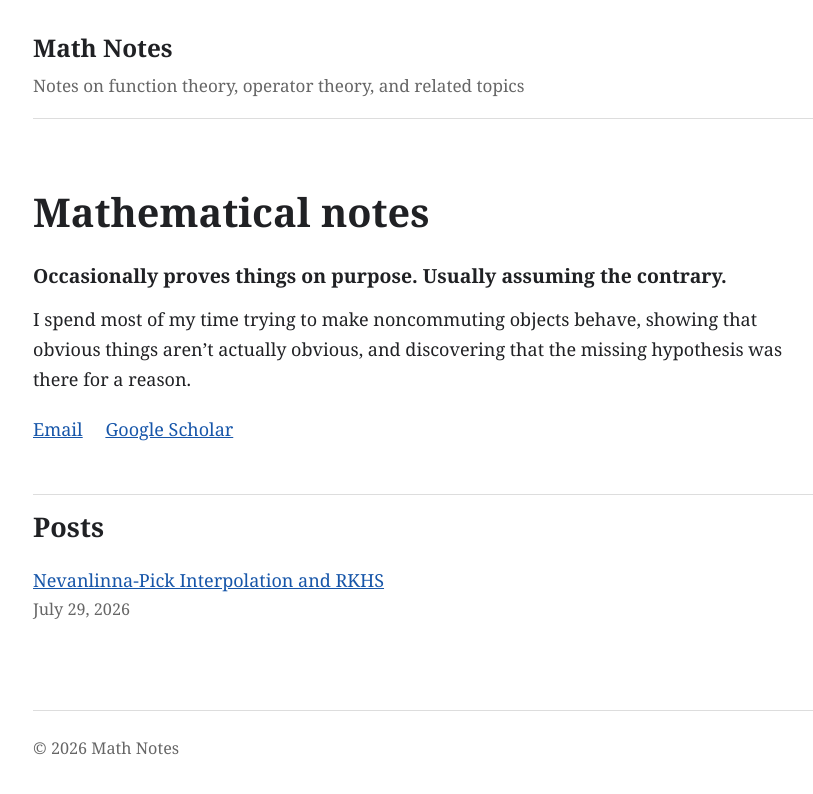
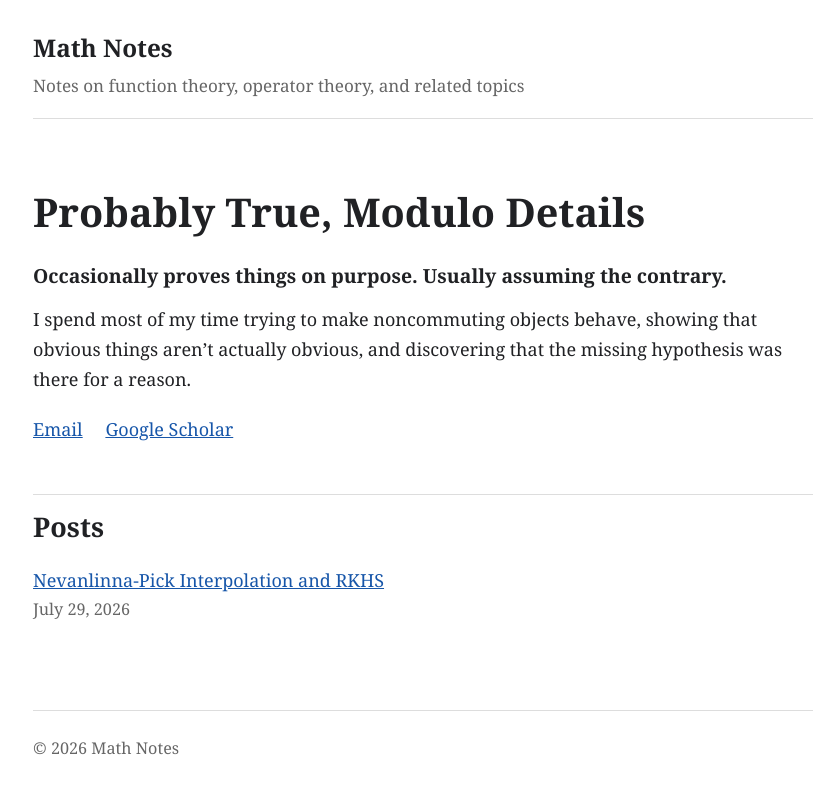
Before and after one commit to jamesftian/math, a Jekyll site: the page built from index.html, in a window 1280 px wide. Shown: the top 794 px of the page, without its empty margins (157-970 px from the left). Built offline with Jekyll 4.4.1, drawn with Linux system fonts in a browser that asks for light colours.

Commit message:
Update index.html

```diff
--- a/index.html
+++ b/index.html
@@ -32,7 +32,7 @@ layout: default
   }
 </style>
 
-<h1>Mathematical notes</h1>
+<h1>Probably True, Modulo Details</h1>
 
 <section class="home-intro" aria-label="About this site">
   <p class="home-tagline">
```
